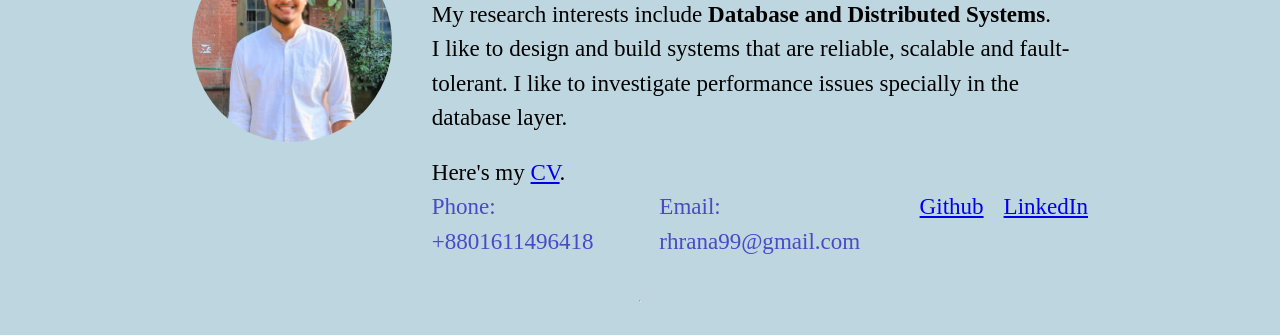
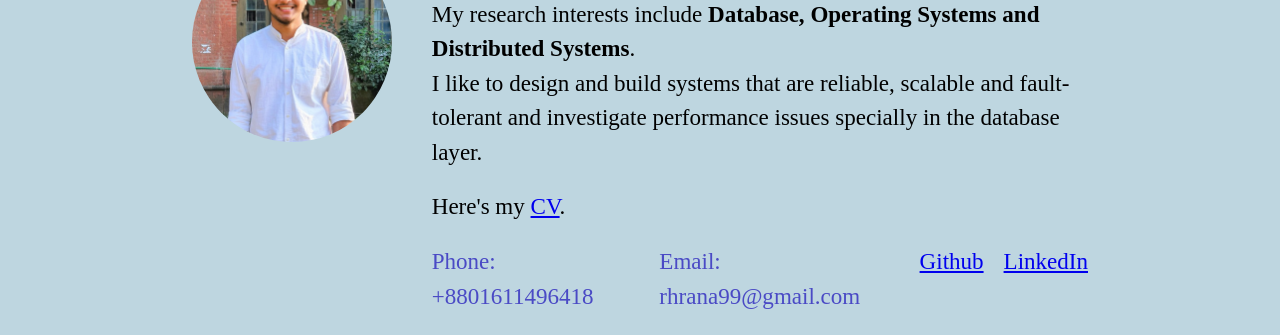
Before and after one commit to rhs99/rhs99.github.io, a plain HTML site: page index.html in a window 1280 px wide. Shown: the part 148-483 px from the top of the page. Drawn offline with Linux system fonts and the light colour scheme.

Commit message:
update interests

```diff
--- a/index.html
+++ b/index.html
@@ -40,13 +40,13 @@
             <div>
                 <img src="person.jpg" class="img-content">
             </div>
-            <div>
+            <div class="intro">
                 <h1>Md. Rakibul Hasan Sarker</h1>
-                <p class="intro">
-                    My research interests include <strong>Database and Distributed Systems</strong>.
+                <p>
+                    My research interests include <strong>Database, Operating Systems and Distributed Systems</strong>.
                     <br>
-                    I like to design and build systems that are reliable, scalable and fault-tolerant.
-                    I like to investigate performance issues specially in the database layer.
+                    I like to design and build systems that are reliable, scalable and fault-tolerant and
+                    investigate performance issues specially in the database layer.
                 </p>
                 <p>Here's my <a
                         href="https://drive.google.com/drive/folders/1yjj-m_AELUqSAIjxMm5sc-BfIcMynIwI?usp=sharing"
@@ -60,7 +60,6 @@
             </div>
         </div>
 
-        <hr>
 
         <div id="education">
             <h2>Education</h2>
@@ -265,7 +264,8 @@
                                 <span>2024</span>
                             </div>
                             <p>
-                                Implemented redis server using Python that supports replication, persistence and transaction.
+                                Implemented redis server using Python that supports replication, persistence and
+                                transaction.
                             </p>
                         </li>
                     </ul>
--- a/style.css
+++ b/style.css
@@ -88,7 +88,9 @@ ul {
 }
 
 .intro {
-    margin: 20px 0 20px 0;
+    display: flex;
+    flex-direction: column;
+    gap: 20px;
 }
 
 .contact {
@@ -197,10 +199,6 @@ ul {
         flex-direction: column;
     }
 
-    .section-content p {
-        line-height: 1.2em;
-    }
-
     .project-title {
         flex-direction: column;
         gap: 0;
```
